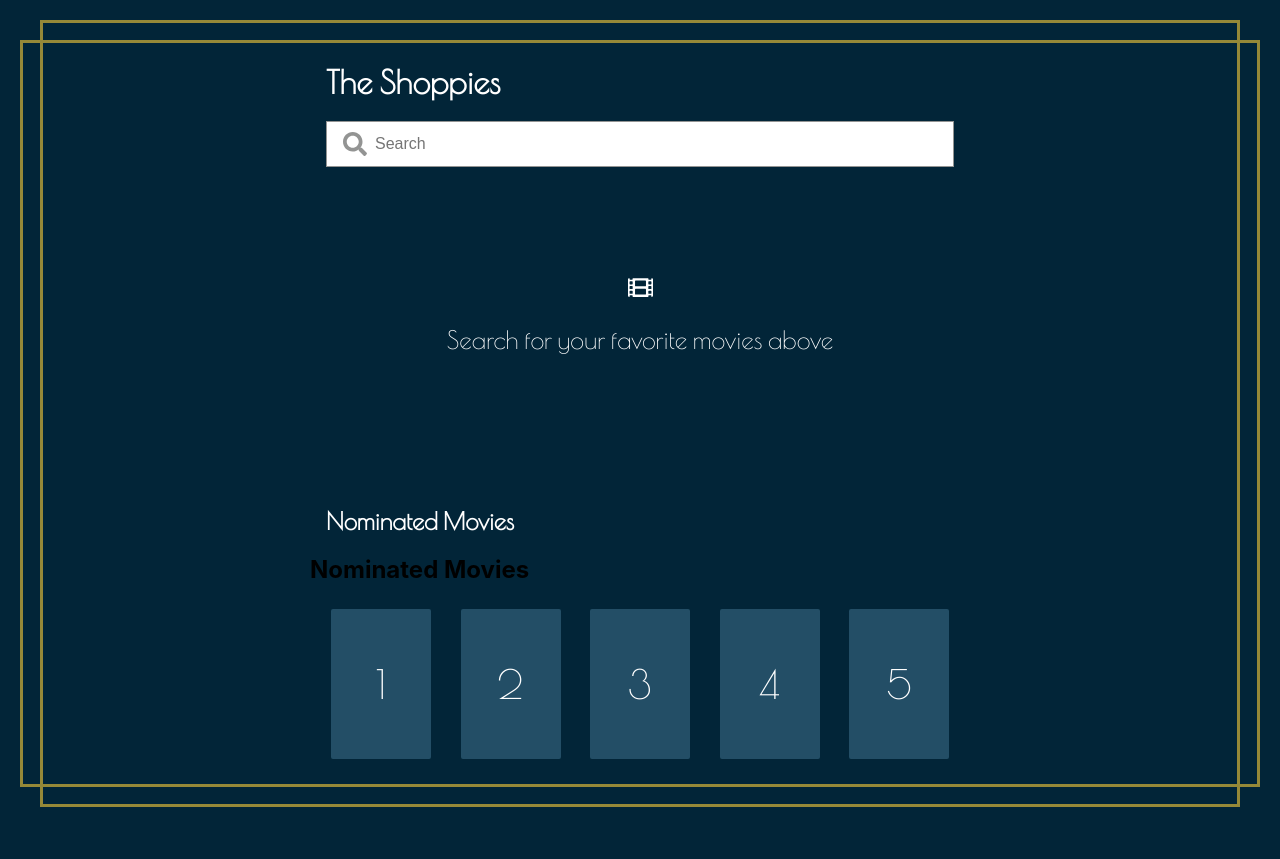
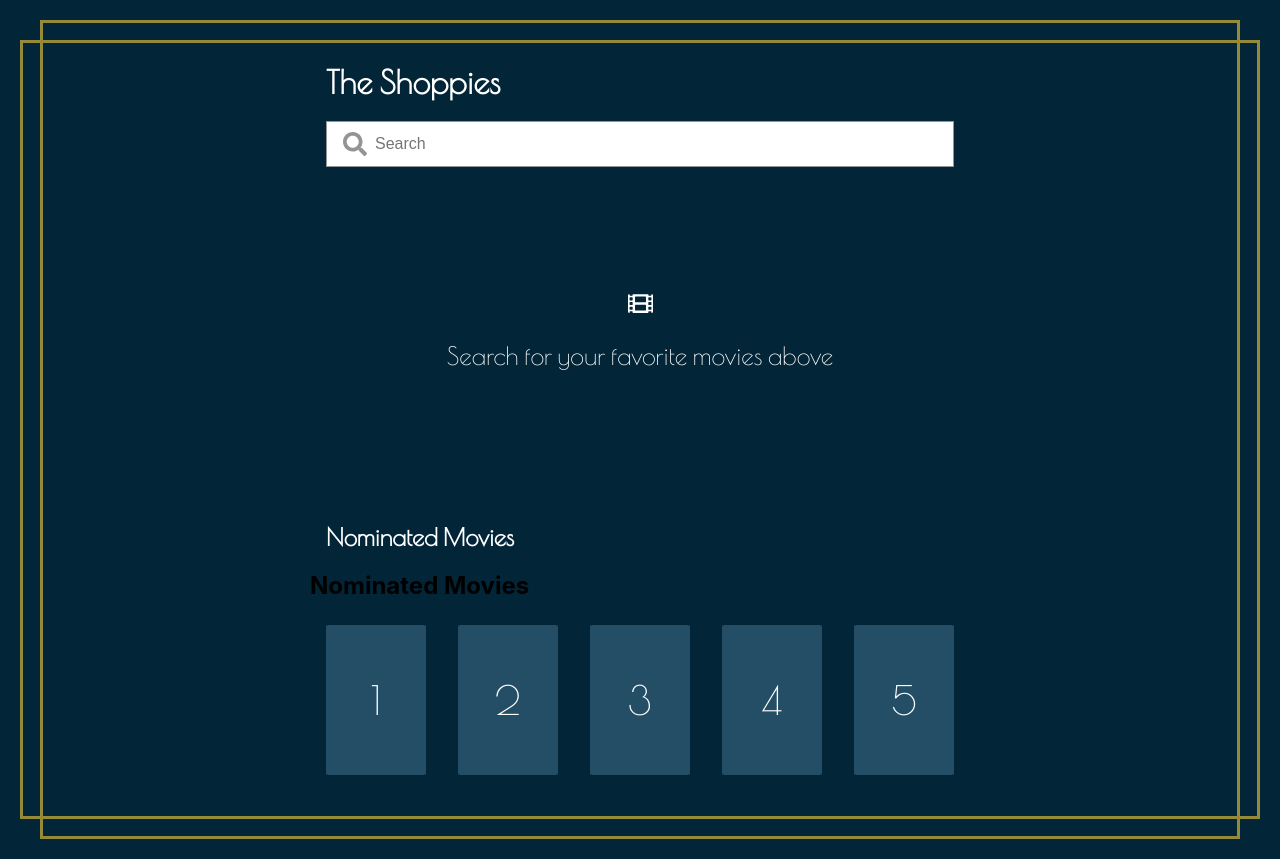
Before and after one commit to kutluduman/shoppies, a React (Create React App) app: page / in a window 1280 px wide. Before the commit the page ends 827 px from the top, so only its background shows below. Built offline with nearby package versions, Linux system fonts and the light colour scheme.

Commit message:
More styling fixes on results list and movie card for better appearance

```diff
--- a/src/styles/MovieCardStyle.js
+++ b/src/styles/MovieCardStyle.js
@@ -1,11 +1,11 @@
 import styled from 'styled-components';
-// import { cardWidth, gutter } from '../library'
+ import { gutter } from '../library'
 
 export const CardWrapper = styled.div`
   position: relative;
   width: 100px;
   height: 150px;
-  margin: 5px;
+  margin: 5px ${gutter}px;
   border-radius: 2px;
   box-shadow: 0 1px 2px -2px rgba(0, 0, 0, 0.16),
     0 3px 6px 0 rgba(0, 0, 0, 0.12), 0 5px 12px 4px rgba(0, 0, 0, 0.09);
--- a/src/styles/NominatedListStyle.js
+++ b/src/styles/NominatedListStyle.js
@@ -5,10 +5,10 @@ export const StyledDiv = styled.div`
   display: flex;
   flex-wrap: wrap;
   justify-content: space-between;
-  margin: 16px 16px 0 16px;
+  margin: ${gutter}px 0;
   padding-bottom: 20px;
   @media (max-width: 750px) {
-    padding: 0 calc((100% - 300px) / 2 - 20px) 20px;
+    margin: 0 calc((100% - 300px) / 2);
     div:first-child {
       width: 300px;
       height: 450px;
@@ -34,8 +34,13 @@ export const StyledEmptySlot = styled.div`
   justify-content: center;
   color: white;
   background-color: ${MediumBlue};
-  margin: 5px;
+  margin: 5px ${gutter}px;
   border-radius: 2px;
   font-size: 40px;
   font-family: 'Poiret One', cursive;
+  @media (max-width: 750px) {
+    width: 140px;
+    height: 210px;
+    margin: 5px 0;
+  }
 `;
--- a/src/styles/ResultsListStyle.js
+++ b/src/styles/ResultsListStyle.js
@@ -1,19 +1,21 @@
 import styled from 'styled-components';
+import {gutter} from '../library';
 
 export const StyledSection = styled.section`
   display: flex;
   flex-wrap: wrap;
-  margin-top: 16px 16px 0 16px;
+  margin-top: ${gutter}px;
   min-height: 320px;
   max-height: 600px;
-  justify-content: center;
   position: relative;
-  justify-content: space-between;
+  justify-content: flex-start;
   flex-grow: 1;
   @media (max-width: 750px) {
+    justify-content: space-between;
     height: ${(props) => (props.showAll ? '100%' : '320px')};
     overflow: hidden;
     max-height: 100%;
+    margin: ${gutter}px ${gutter}px 0 ${gutter}px;
   }
 `;
 
```
